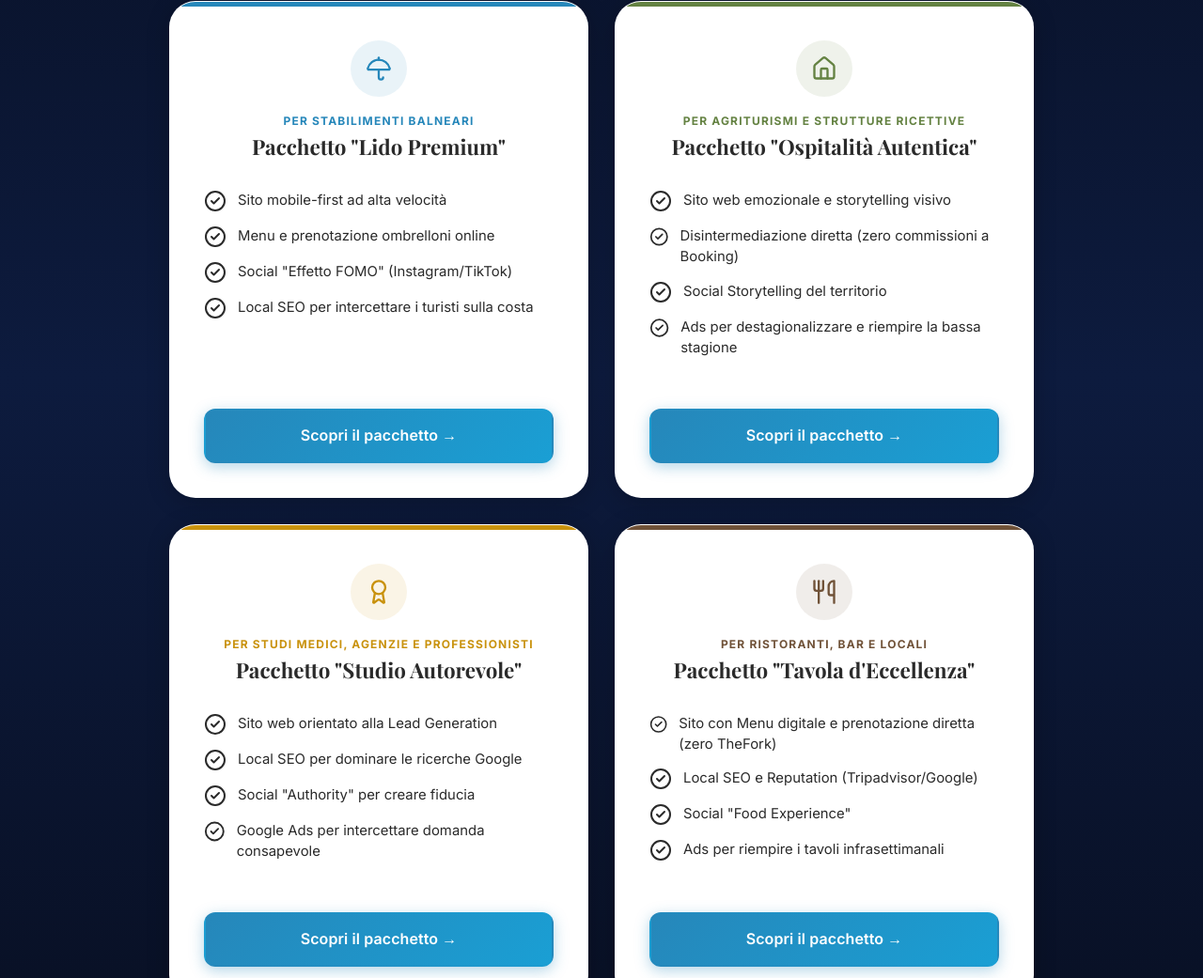
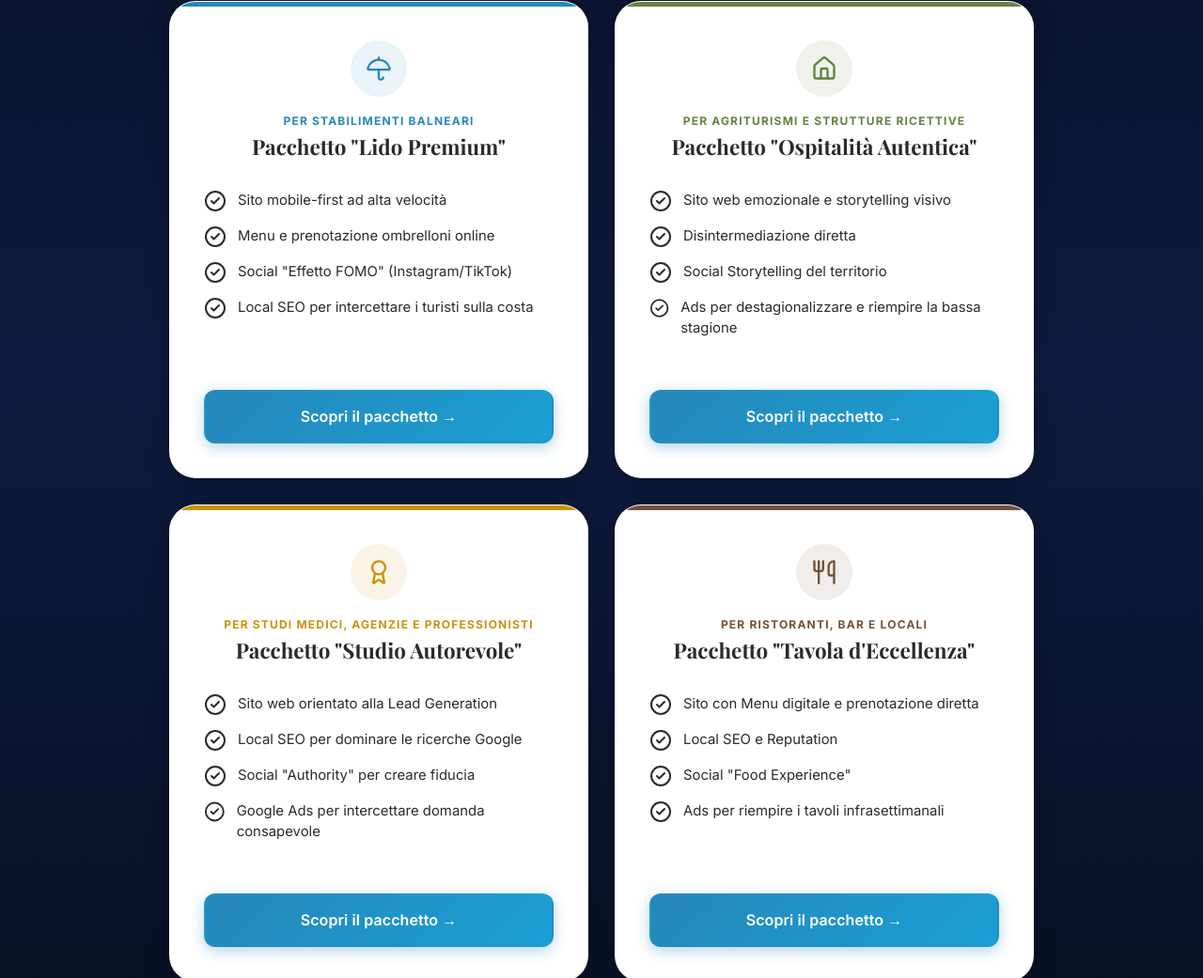
Before and after one commit to olimezz/quota-adriatica, a plain HTML site: page index.html in a window 1280 px wide. Shown: the part 3086-4127 px from the top of the page at 94% size. Drawn offline with nearby package versions, Linux system fonts and the light colour scheme; a web font is replaced by a local one.

Commit message:
Remove booking/thefork/tripadvisor notes from cards

```diff
--- a/index.html
+++ b/index.html
@@ -350,7 +350,7 @@
                     <div class="card-body">
                         <ul class="benefit-list">
                             <li><i data-lucide="check-circle-2"></i> Sito web emozionale e storytelling visivo</li>
-                            <li><i data-lucide="check-circle-2"></i> Disintermediazione diretta (zero commissioni a Booking)</li>
+                            <li><i data-lucide="check-circle-2"></i> Disintermediazione diretta</li>
                             <li><i data-lucide="check-circle-2"></i> Social Storytelling del territorio</li>
                             <li><i data-lucide="check-circle-2"></i> Ads per destagionalizzare e riempire la bassa stagione</li>
                         </ul>
@@ -393,8 +393,8 @@
                     </div>
                     <div class="card-body">
                         <ul class="benefit-list">
-                            <li><i data-lucide="check-circle-2"></i> Sito con Menu digitale e prenotazione diretta (zero TheFork)</li>
-                            <li><i data-lucide="check-circle-2"></i> Local SEO e Reputation (Tripadvisor/Google)</li>
+                            <li><i data-lucide="check-circle-2"></i> Sito con Menu digitale e prenotazione diretta</li>
+                            <li><i data-lucide="check-circle-2"></i> Local SEO e Reputation</li>
                             <li><i data-lucide="check-circle-2"></i> Social "Food Experience"</li>
                             <li><i data-lucide="check-circle-2"></i> Ads per riempire i tavoli infrasettimanali</li>
                         </ul>
```
